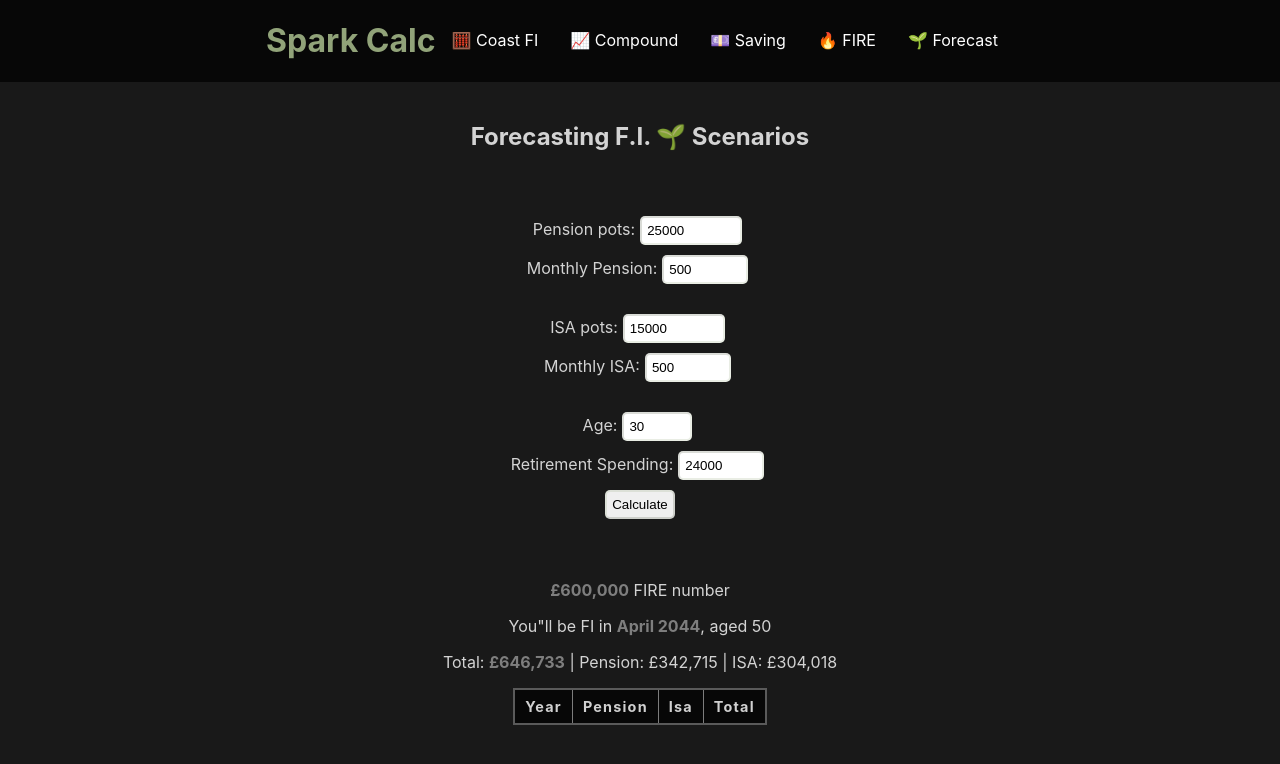
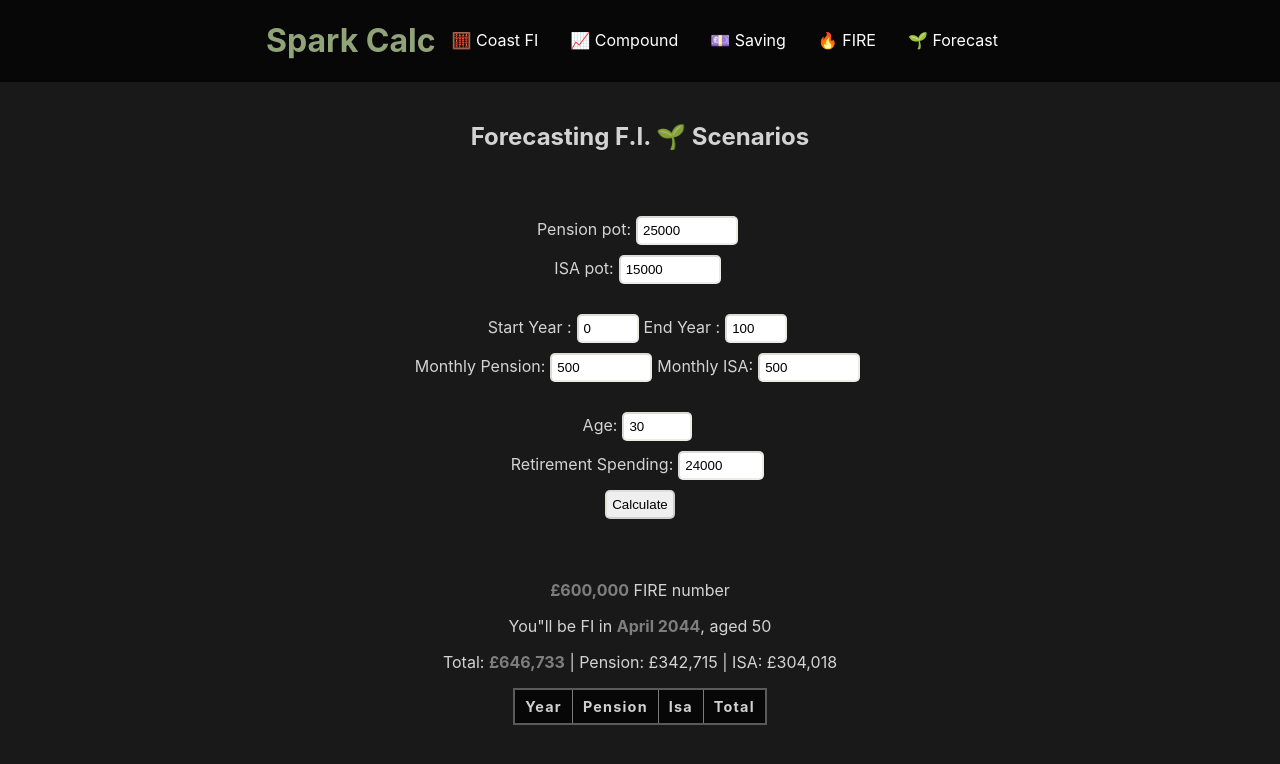
Before and after one commit to nyakeh/spark-calc, a React (Create React App) app: page /forecast in a window 1280 px wide. Shown: the top 764 px of the page. Built offline with nearby package versions, Linux system fonts and the light colour scheme.

Commit message:
Added backend opf component support for multiple timeline stages with differing saving rates through the years

```diff
--- a/src/App.css
+++ b/src/App.css
@@ -85,3 +85,9 @@ td {
   border: 1px solid rgb(124, 124, 124);
   padding: 8px 10px;
 }
+
+.form-row {
+  display: flex;
+  flex-direction: row;
+  justify-content: center;
+}
--- a/src/Forecast.tsx
+++ b/src/Forecast.tsx
@@ -42,6 +42,14 @@ function Forecast() {
   const [monthlyIsaContribution, setMonthlyIsaContribution] = useState(500);
   const [age, setAge] = useState(30);
   const [annualSpend, setAnnualSpend] = useState(24000);
+  const [timelines, setTimelines] = useState<InputForecastTimeline[]>([
+    {
+      startYear: 0,
+      endYear: 100,
+      monthlyPensionContribution: 500,
+      monthlyIsaContribution: 500
+    }
+  ]);
 
   const [fireNumber, setFireNumber] = useState(600000);
   const [fireAge, setFireAge] = useState(50);
@@ -103,6 +111,30 @@ function Forecast() {
     );
   }
 
+  const handlePensionChange = (element: React.ChangeEvent<HTMLInputElement>, index: number) => {
+    const values = [...timelines];
+    values[index].monthlyPensionContribution = parseInt(element.target.value);
+    setTimelines(values);
+  };
+
+  const handleIsaChange = (element: React.ChangeEvent<HTMLInputElement>, index: number) => {
+    const values = [...timelines];
+    values[index].monthlyIsaContribution = parseInt(element.target.value);
+    setTimelines(values);
+  };
+
+  const handleStartYearChange = (element: React.ChangeEvent<HTMLInputElement>, index: number) => {
+    const values = [...timelines];
+    values[index].startYear = parseInt(element.target.value);
+    setTimelines(values);
+  };
+
+  const handleEndYearChange = (element: React.ChangeEvent<HTMLInputElement>, index: number) => {
+    const values = [...timelines];
+    values[index].endYear = parseInt(element.target.value);
+    setTimelines(values);
+  };
+
   return (
     <div>
       <section className="App-main">
@@ -111,8 +143,9 @@ function Forecast() {
 
       <section className="App-main">
         <form onSubmit={reCalculate}>
+
           <label>
-            Pension pots:
+            Pension pot:
             <input
               type="number"
               value={pensionPot}
@@ -122,18 +155,7 @@ function Forecast() {
             />
           </label>
           <label>
-            Monthly Pension:
-            <input
-              type="number"
-              value={monthlyPensionContribution}
-              onChange={(e) => setMonthlyPensionContribution(Number(e.target.value))}
-              min={0}
-              max={10000}
-            />
-          </label>
-          <br />
-          <label>
-            ISA pots:
+            ISA pot:
             <input
               type="number"
               value={isaPot}
@@ -142,16 +164,59 @@ function Forecast() {
               max={9999999}
             />
           </label>
+          <br />
+          { timelines.map((obj, index) => (<div>
+            <div className="form-row">
+              <label>
+                Start Year :
+                <input
+                  key={"start_year_"+index}
+                  type="number"
+                  value={obj.startYear}
+                  onChange={(event) => handleStartYearChange(event, index)}
+                  min={0}
+                  max={99}
+                />
+              </label>
+              <label>
+                End Year :
+                <input
+                  key={"end_year_"+index}
+                  type="number"
+                  value={obj.endYear}
+                  onChange={(event) => handleEndYearChange(event, index)}
+                  min={1}
+                  max={99}
+                />
+              </label>
+            </div>
+
+            <div className="form-row">
+              <label>
+                Monthly Pension:
+                <input
+                  key={"pension_"+index}
+                  type="number"
+                  value={obj.monthlyPensionContribution}
+                  onChange={(event) => handlePensionChange(event, index)}
+                  min={0}
+                  max={9999999}
+                />
+              </label>
               <label>
                 Monthly ISA:
                 <input
+                  key={"isa_"+index}
                   type="number"
-              value={monthlyIsaContribution}
-              onChange={(e) => setMonthlyIsaContribution(Number(e.target.value))}
+                  value={obj.monthlyPensionContribution}
+                  onChange={(event) => handleIsaChange(event, index)}
                   min={0}
-              max={10000}
+                  max={9999999}
                 />
               </label>
+            </div>
+            </div>))
+          }
           <br />
           <label>
             Age:
```
Lines whose indentation alone changed are shown as unchanged.
